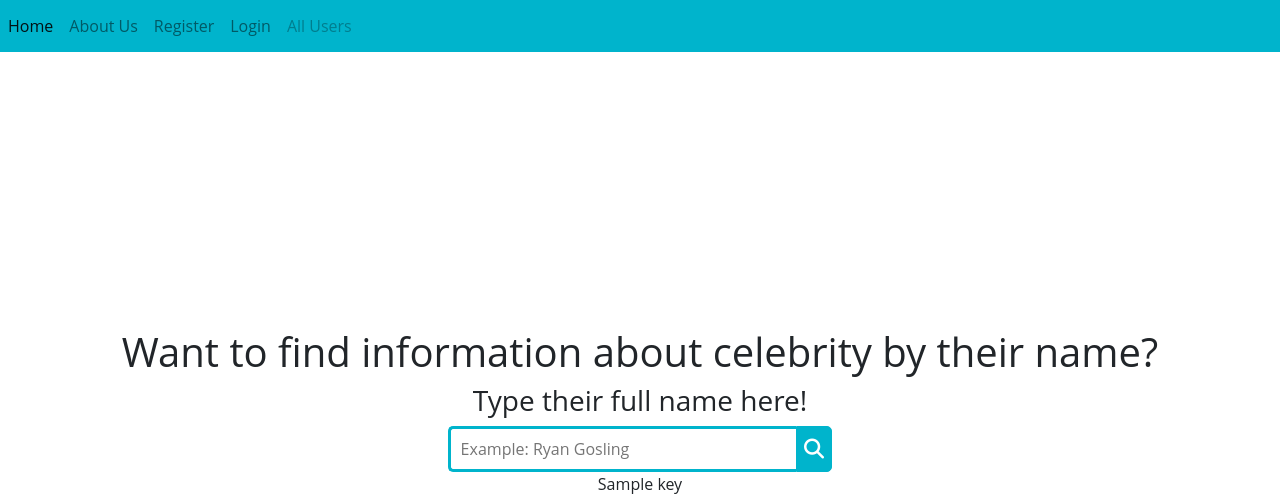
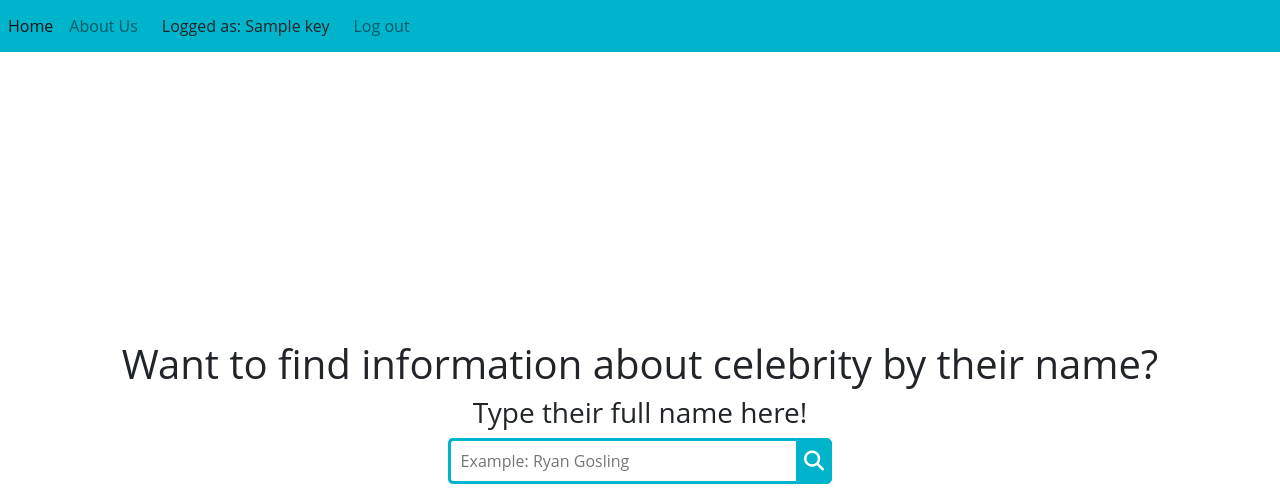
Before and after one commit to chodarimon/backend-project, a Node server app: template views/main.ejs in a window 1280 px wide. Shown: the top 494 px of the page. Run offline with Node 20, Linux system fonts and the light colour scheme; the template is opened without the code that fills it: most values are stand-ins (such as "Sample title", 1, 10 or a date in 2020); some libraries are stand-ins or nearby versions.

Commit message:
login and logout with cookie

```diff
--- a/package.json
+++ b/package.json
@@ -17,6 +17,7 @@
     "axios": "^0.26.1",
     "bcryptjs": "^2.4.3",
     "body-parser": "^1.20.0",
+    "cookie-parser": "^1.4.6",
     "ejs": "^3.1.7",
     "express": "^4.17.3",
     "express-validator": "^6.14.0",
--- a/views/login.ejs
+++ b/views/login.ejs
@@ -26,7 +26,7 @@
           <a class="nav-item nav-link" href="/about">About Us</a>
           <a class="nav-item nav-link " href="/auth/registration">Register</a>
           <a class="nav-item nav-link active" href="/auth/login">Login</a>
-          <a class="nav-item nav-link disabled" href="">All Users</a>
+          <!-- <a class="nav-item nav-link disabled" href="">All Users</a> -->
         </div>
       </div>
     </nav>
--- a/views/main.ejs
+++ b/views/main.ejs
@@ -21,12 +21,18 @@
         <span class="navbar-toggler-icon"></span>
       </button>
       <div class="collapse navbar-collapse" id="navbarNavAltMarkup">
-        <div class="navbar-nav">
+        <div class="navbar-nav d-flex">
           <a class="nav-item nav-link active" href="/">Home <span class="sr-only">(current)</span></a>
           <a class="nav-item nav-link" href="/about">About Us</a>
-          <a class="nav-item nav-link" href="/auth/registration">Register</a>
-          <a class="nav-item nav-link" href="/auth/login">Login</a>
-          <a class="nav-item nav-link disabled" href="">All Users</a>
+          <!-- <a class="nav-item nav-link disabled" href="">All Users</a> -->
+          <% if (key) { %>
+            <span class="nav-item">Logged as: <%=key%></span>
+            <a class="nav-item nav-link" href="/auth/logout">Log out</a>
+          <%} else { %>
+            <a class="nav-item nav-link" href="/auth/registration">Register</a>
+            <a class="nav-item nav-link" href="/auth/login">Login</a>
+          <% } %>
+
         </div>
       </div>
     </nav>
@@ -50,7 +56,6 @@
           </form>
         </div>
       </div>
-      <%=key%>
     </div>
 
     <script
--- a/views/registration.ejs
+++ b/views/registration.ejs
@@ -26,7 +26,7 @@
           <a class="nav-item nav-link" href="/about">About Us</a>
           <a class="nav-item nav-link active" href="/auth/registration">Register</a>
           <a class="nav-item nav-link" href="/auth/login">Login</a>
-          <a class="nav-item nav-link disabled" href="">All Users</a>
+          <!-- <a class="nav-item nav-link disabled" href="">All Users</a> -->
         </div>
       </div>
     </nav>
```
Also changed, not shown: views/about.ejs (+9 -3 lines), views/not-found.ejs (+7 -3 lines), views/result.ejs (+7 -3 lines).
